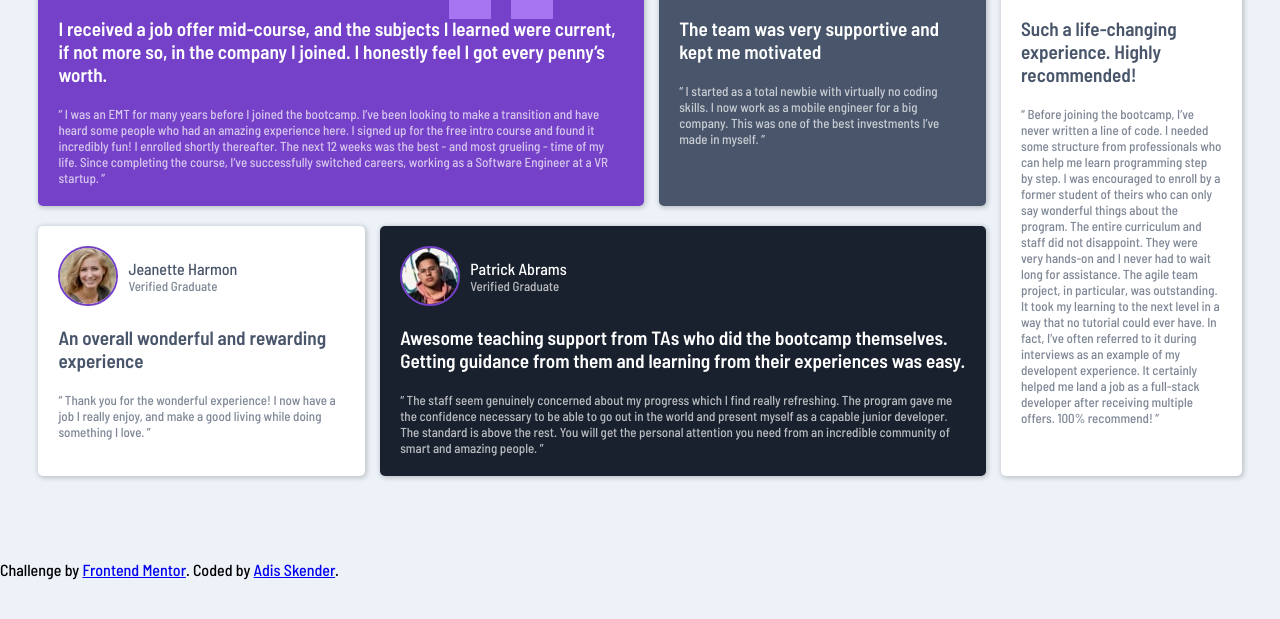
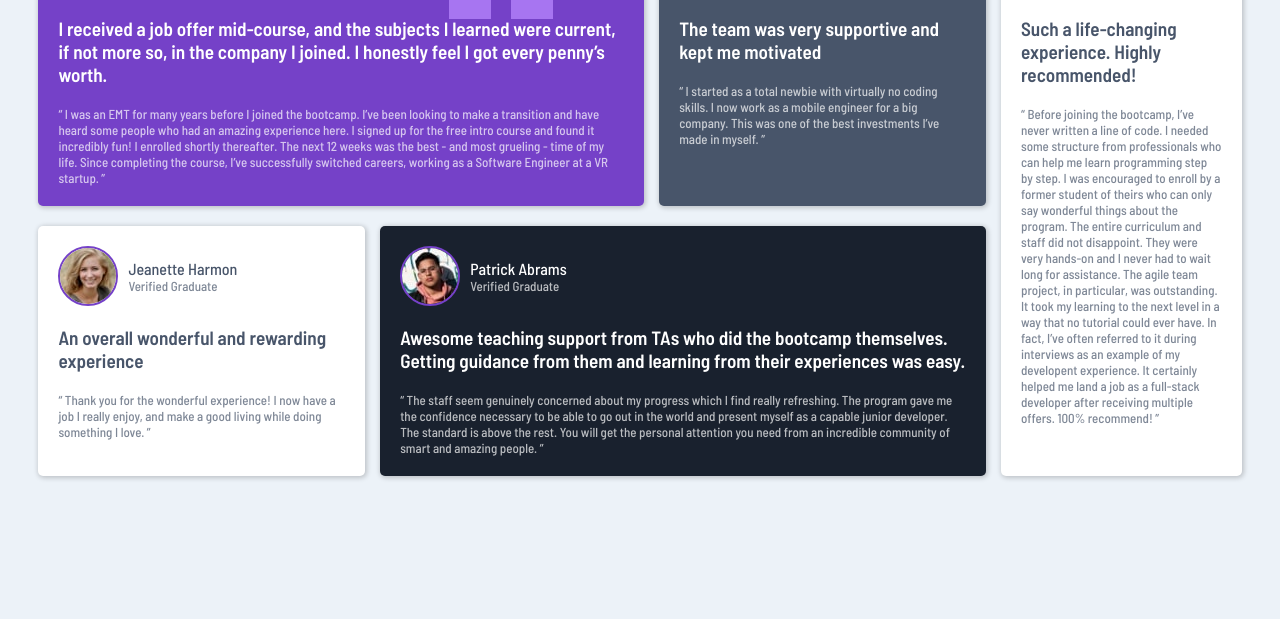
Before and after one commit to adisskender01/testimonial-grid-frontend-mentor-challenge-solution, a plain HTML site: page index.html in a window 1280 px wide. Shown: the part 147-766 px from the top of the page. Drawn offline with Linux system fonts and the light colour scheme.

Commit message:
Update index.html

```diff
--- a/index.html
+++ b/index.html
@@ -92,9 +92,5 @@
       100% recommend! ”</p>
   </div>
 </div>
-  <div class="attribution">
-    Challenge by <a href="https://www.frontendmentor.io?ref=challenge" target="_blank">Frontend Mentor</a>.
-    Coded by <a href="https://www.linkedin.com/in/adis-skender-586571249/">Adis Skender</a>.
-  </div>
 </body>
 </html>
```
